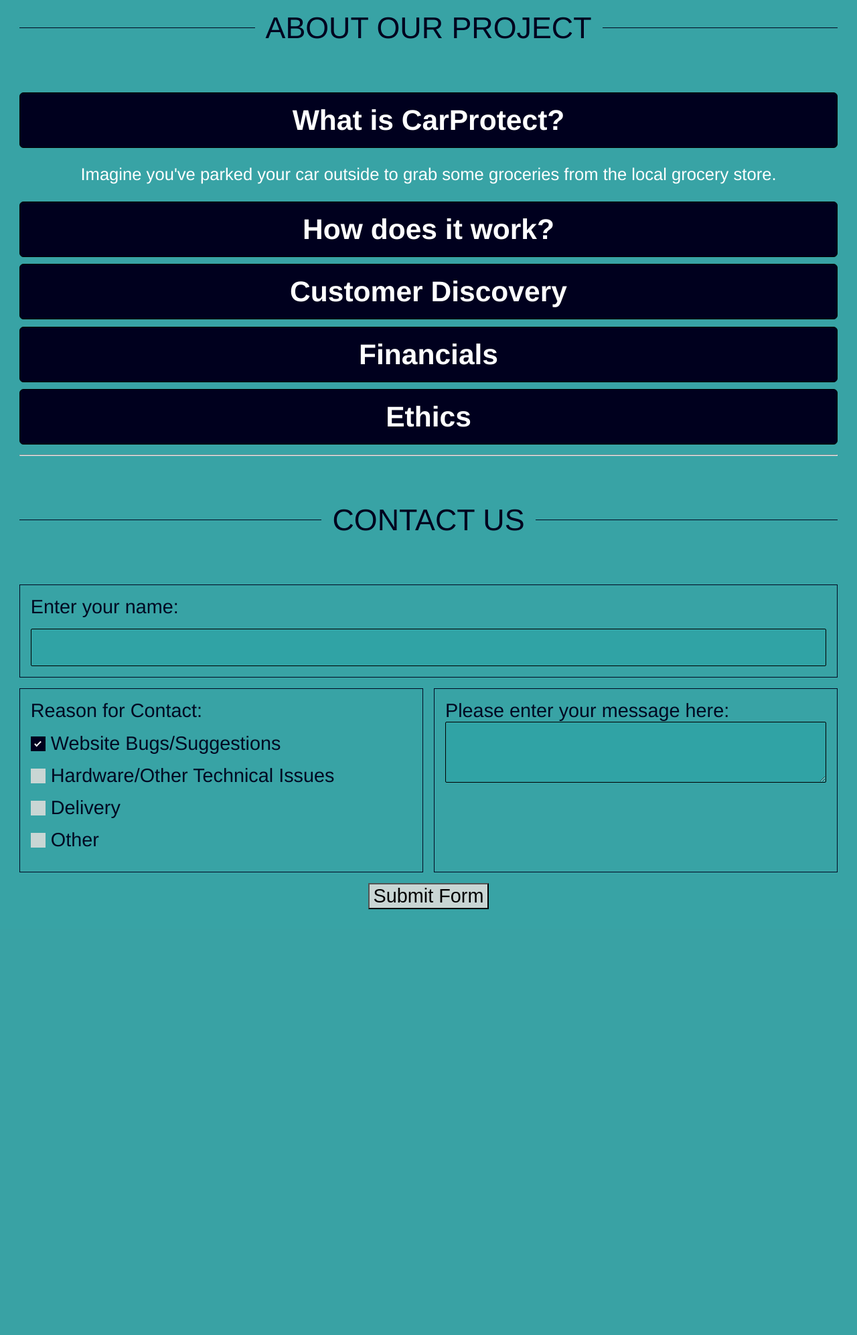
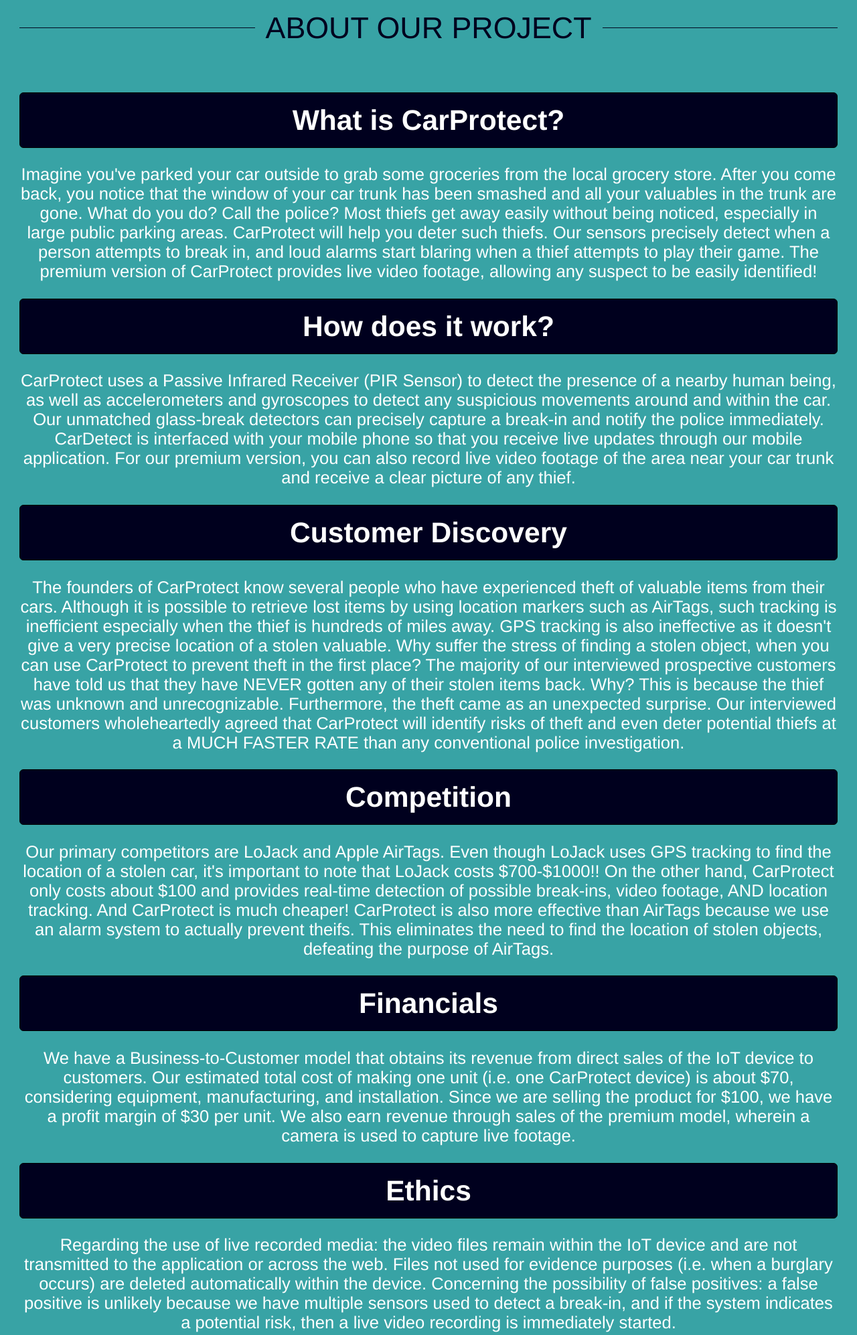
Before and after one commit to Girish-Krishnan/ECE-140B-website-Girish-Krishnan, a Python web app: template web/src/templates/home.html in a window 1280 px wide. Shown: the part 1559-3553 px from the top of the page at 67% size. Before the commit the page ends 2917 px from the top, so only its background shows below. Run offline with Jinja, Linux system fonts and the light colour scheme; the template is opened without the code that fills it, so the values that code supplies are empty.

Commit message:
added content about business

```diff
--- a/web/src/public/css/agile.css
+++ b/web/src/public/css/agile.css
@@ -30,7 +30,6 @@
 body {
   font-size: calc(1rem + 1vw);
   background: var(--page-color);
-  /*background-image:url(https://j.gifs.com/vQarrY.gif);*/
   -webkit-background-size: cover;
   -moz-background-size: cover;
   -o-background-size: cover;
--- a/web/src/templates/home.html
+++ b/web/src/templates/home.html
@@ -67,29 +67,32 @@
       <div class='separator'>About Our Project</div>
       <h2 class='bordered'> What is CarProtect? </h2>
 
-      <p> Imagine you've parked your car outside to grab some groceries from the local grocery store.  </p>
+      <p> Imagine you've parked your car outside to grab some groceries from the local grocery store. After you come back, you notice that the window of your car trunk has been smashed and all your valuables in the trunk are gone. What do you do? Call the police? Most thiefs get away easily without being noticed, especially in large public parking areas. CarProtect will help you deter such thiefs. Our sensors precisely detect when a person attempts to break in, and loud alarms start blaring when a thief attempts to play their game. The premium version of CarProtect provides live video footage, allowing any suspect to be easily identified! </p>
 
       <h2 class='bordered'> How does it work? </h2>
 
+      <p>CarProtect uses a Passive Infrared Receiver (PIR Sensor) to detect the presence of a nearby human being, as well as accelerometers and gyroscopes to detect any suspicious movements around and within the car. Our unmatched glass-break detectors can precisely capture a break-in and notify the police immediately. CarDetect is interfaced with your mobile phone so that you receive live updates through our mobile application. For our premium version, you can also record live video footage of the area near your car trunk and receive a clear picture of any thief.</p>
+
       <h2 class='bordered'> Customer Discovery </h2>
+
+      <p>The founders of CarProtect know several people who have experienced theft of valuable items from their cars. Although it is possible to retrieve lost items by using location markers such as AirTags, such tracking is inefficient especially when the thief is hundreds of miles away. GPS tracking is also ineffective as it doesn't give a very precise location of a stolen valuable. Why suffer the stress of finding a stolen object, when you can use CarProtect to prevent theft in the first place? The majority of our interviewed prospective customers have told us that they have NEVER gotten any of their stolen items back. Why? This is because the thief was unknown and unrecognizable. Furthermore, the theft came as an unexpected surprise. Our interviewed customers wholeheartedly agreed that CarProtect will identify risks of theft and even deter potential thiefs at a MUCH FASTER RATE than any conventional police investigation.</p>
+
+      <h2 class='bordered'> Competition </h2>
+
+      <p> Our primary competitors are LoJack and Apple AirTags. Even though LoJack uses GPS tracking to find the location of a stolen car, it's important to note that LoJack costs $700-$1000!! On the other hand, CarProtect only costs about $100 and provides real-time detection of possible break-ins, video footage, AND location tracking. And CarProtect is much cheaper! CarProtect is also more effective than AirTags because we use an alarm system to actually prevent theifs. This eliminates the need to find the location of stolen objects, defeating the purpose of AirTags.</p>
 
       <h2 class='bordered'> Financials </h2>
 
+      <p>We have a Business-to-Customer model that obtains its revenue from direct sales of the IoT device to customers. Our estimated total cost of making one unit (i.e. one CarProtect device) is about $70, considering equipment, manufacturing, and installation. Since we are selling the product for $100, we have a profit margin of $30 per unit. We also earn revenue through sales of the premium model, wherein a camera is used to capture live footage.</p>
+
       <h2 class='bordered'> Ethics </h2>
+
+      <p>Regarding the use of live recorded media: the video files remain within the IoT device and are not transmitted to the application or across the web. Files not used for evidence purposes (i.e. when a burglary occurs) are deleted automatically within the device. Concerning the possibility of false positives: a false positive is unlikely because we have multiple sensors used to detect a break-in, and if the system indicates a potential risk, then a live video recording is immediately started.</p>
 
       <hr>
 
       <div class='separator'>Contact Us</div>
-      <form action=”mailto:girish.bkrishnan2002@gmail.com”
-
-
-method=”POST”
-
-
-enctype=”multipart/form-data”
-
-
-name=”EmailForm”>
+      <form action=”mailto:girish.bkrishnan2002@gmail.com” method=”POST” enctype=”multipart/form-data” name=”EmailForm”>
 
         <section class='responsive_grid'>
 
```
